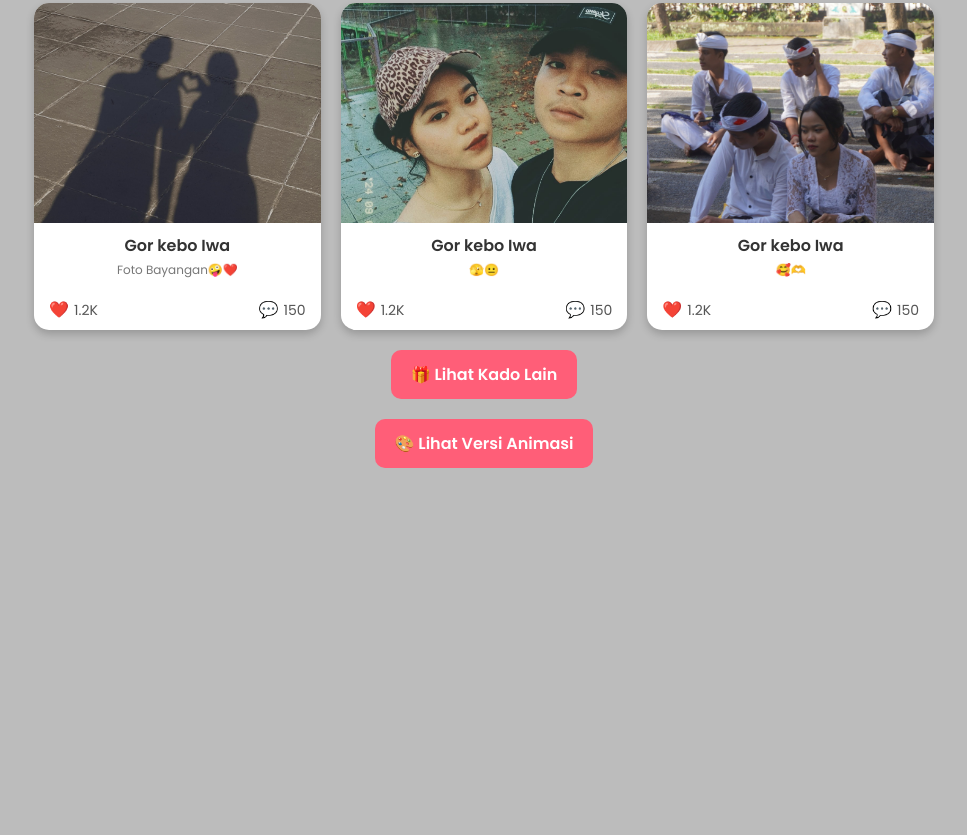
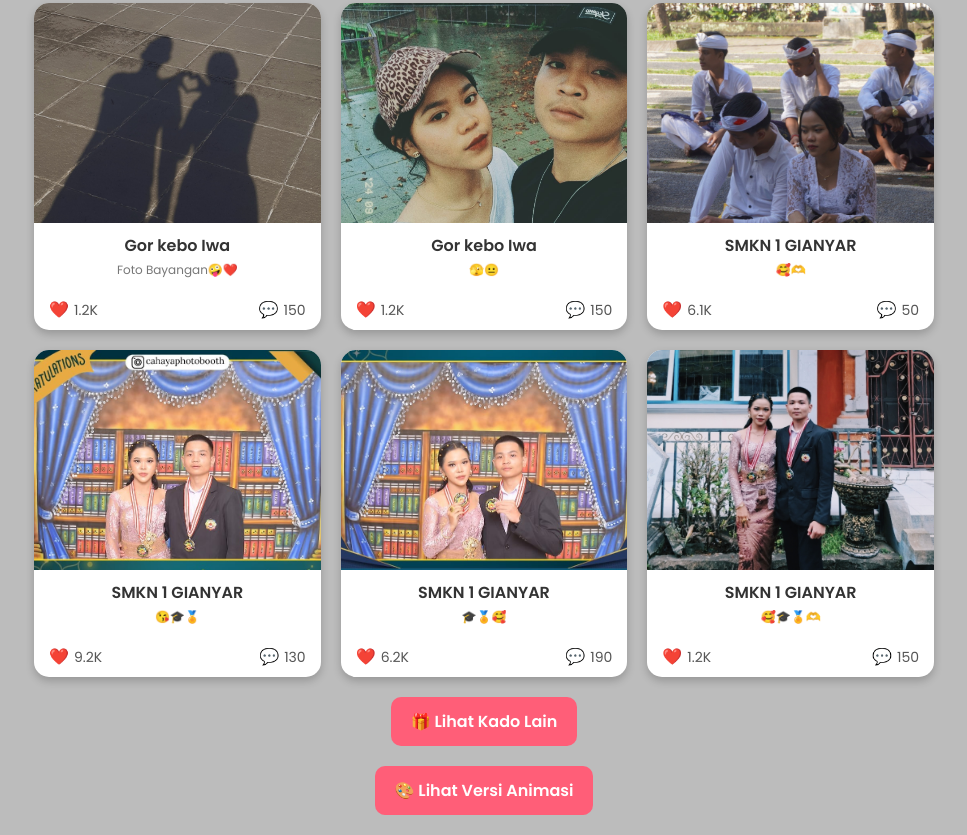
Before and after one commit to putradedik/Website, a plain HTML site: page halaman_special.html in a window 1280 px wide. Shown: the part 711-1546 px from the top of the page, without its empty margins (156-1123 px from the left). Before the commit the page ends 1199 px from the top, so only its background shows below. Drawn offline with Linux system fonts and the light colour scheme.

Commit message:
Update halaman_special.html

```diff
--- a/halaman_special.html
+++ b/halaman_special.html
@@ -300,8 +300,56 @@
 <div class="card">
     <img src="bersama9.jpeg" alt="Lokasi Baru" onclick="openModal(this)">
     <div class="card-content">
-        <p class="card-title">Gor kebo Iwa</p>
+        <p class="card-title">SMKN 1 GIANYAR</p>
         <p class="card-desc">🥰🫶</p>
+    </div>
+    <div class="card-footer">
+        <div class="icon">
+            <span class="love">6.1K</span>
+        </div>
+        <div class="icon">
+            <span class="comment">50</span>
+        </div>
+    </div>
+</div>
+
+<div class="card">
+    <img src="bersama10.jpeg" alt="Lokasi Baru" onclick="openModal(this)">
+    <div class="card-content">
+        <p class="card-title">SMKN 1 GIANYAR</p>
+        <p class="card-desc">😘🎓🏅</p>
+    </div>
+    <div class="card-footer">
+        <div class="icon">
+            <span class="love">9.2K</span>
+        </div>
+        <div class="icon">
+            <span class="comment">130</span>
+        </div>
+    </div>
+</div>
+
+<div class="card">
+    <img src="bersama11.jpeg" alt="Lokasi Baru" onclick="openModal(this)">
+    <div class="card-content">
+        <p class="card-title">SMKN 1 GIANYAR</p>
+        <p class="card-desc">🎓🏅🥰</p>
+    </div>
+    <div class="card-footer">
+        <div class="icon">
+            <span class="love">6.2K</span>
+        </div>
+        <div class="icon">
+            <span class="comment">190</span>
+        </div>
+    </div>
+</div>
+
+<div class="card">
+    <img src="bersama12.jpeg" alt="Lokasi Baru" onclick="openModal(this)">
+    <div class="card-content">
+        <p class="card-title">SMKN 1 GIANYAR</p>
+        <p class="card-desc">🥰🎓🏅🫶</p>
     </div>
     <div class="card-footer">
         <div class="icon">
```
